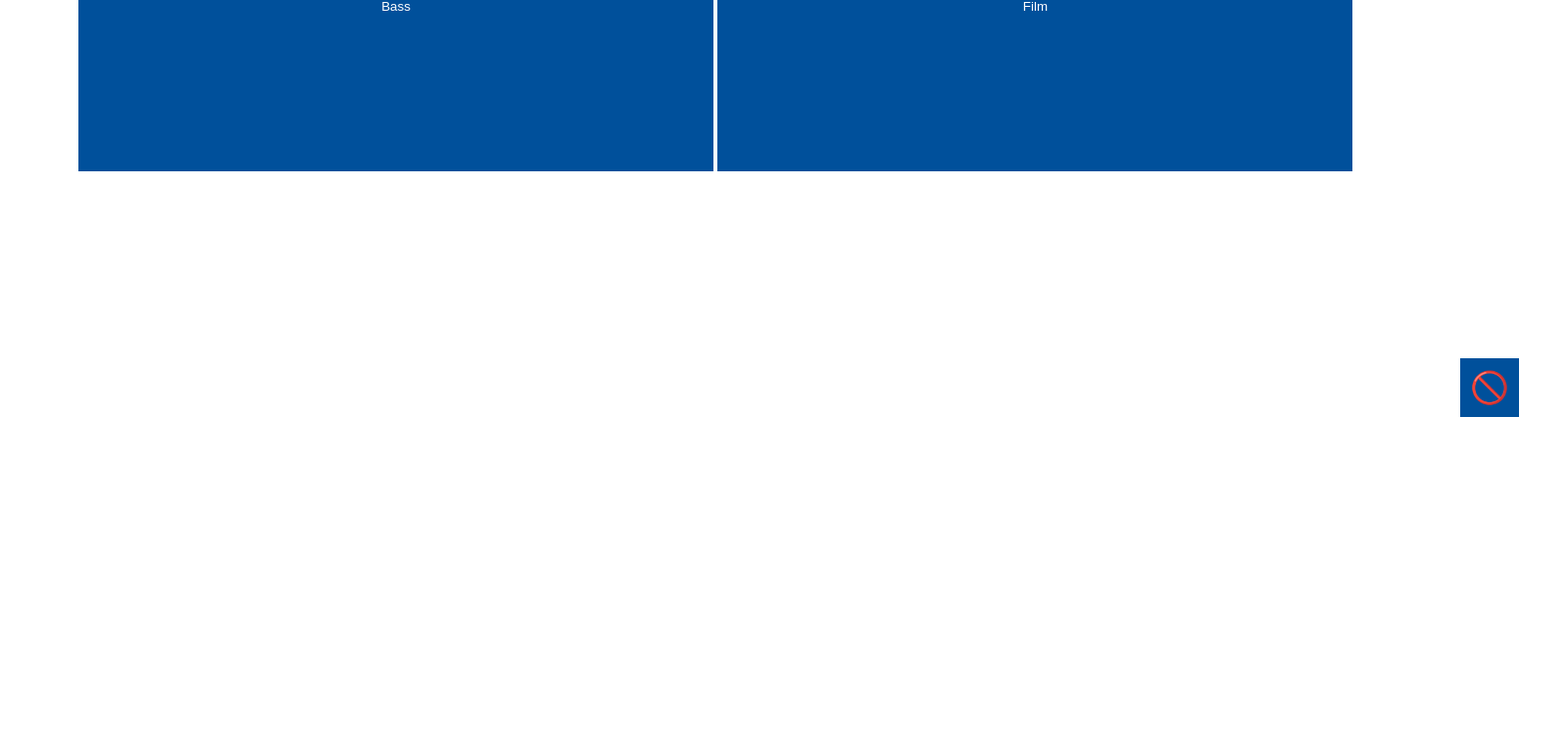
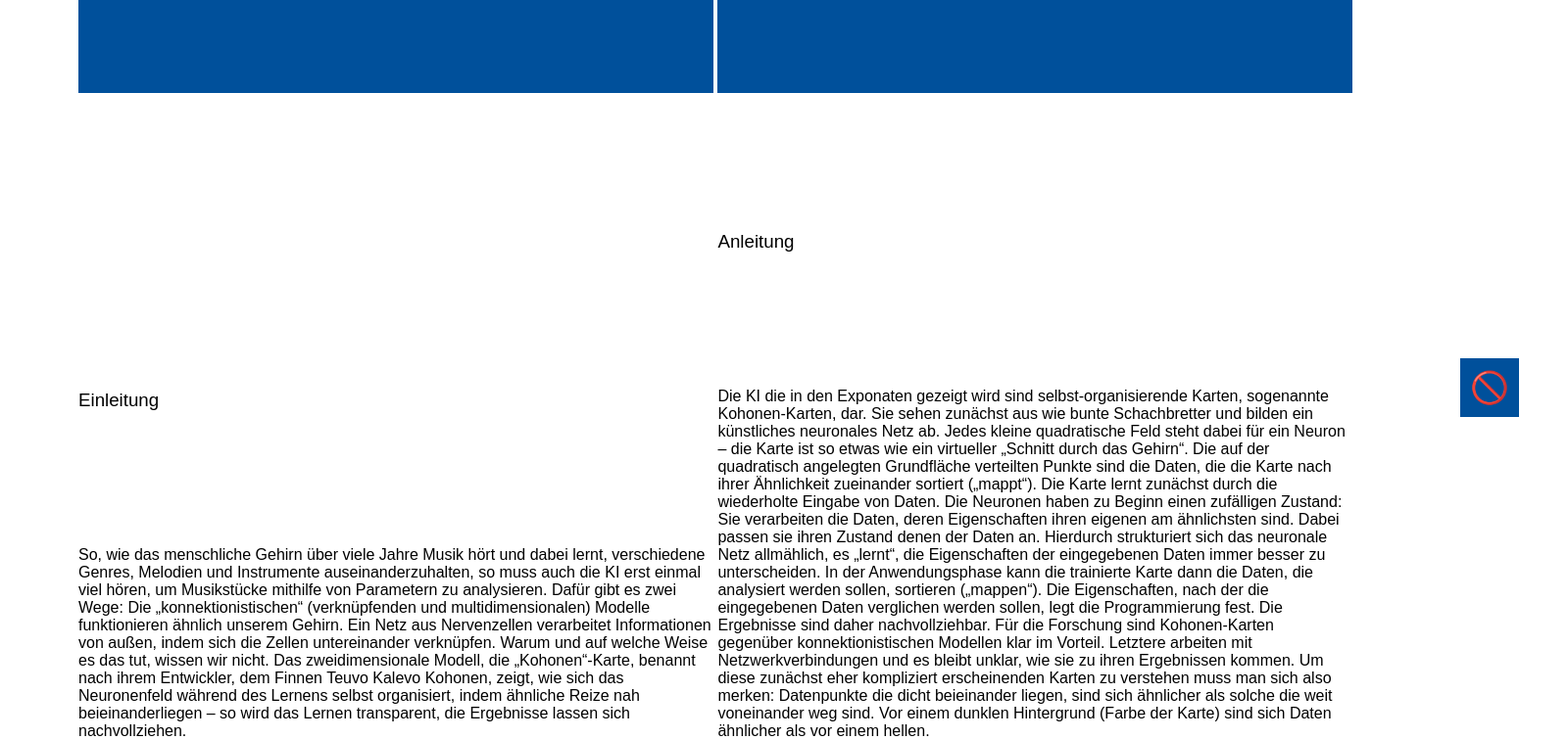
Before and after one commit to JDeppe-FWJ/Hamburg-Dash, an Electron app: page index.html in a window 1600 px wide. Shown: the part 324-1080 px from the top of the page at 98% size. Before the commit the page ends 800 px from the top, so only its background shows below. Drawn offline with Linux system fonts and the light colour scheme.

Commit message:
Added dash texts, weird placement/formatting

```diff
--- a/index.html
+++ b/index.html
@@ -43,6 +43,21 @@
         </div>
       </div>
     </div>
+    <div class="textPanel">
+      <div class="textWrapper">
+          <h3>Einleitung</h3>
+          <p>So, wie das menschliche Gehirn über viele Jahre Musik hört und dabei lernt, verschiedene Genres, Melodien und Instrumente auseinanderzuhalten, so muss auch die KI erst einmal viel hören, um Musikstücke mithilfe von Parametern zu analysieren. Dafür gibt es zwei Wege: Die „konnektionistischen“ (verknüpfenden und multidimensionalen) Modelle funktionieren ähnlich unserem Gehirn. Ein Netz aus Nervenzellen verarbeitet Informationen von außen, indem sich die Zellen untereinander verknüpfen. Warum und auf welche Weise es das tut, wissen wir nicht. Das zweidimensionale Modell, die „Kohonen“-Karte, benannt nach ihrem Entwickler, dem Finnen Teuvo Kalevo Kohonen, zeigt, wie sich das Neuronenfeld während des Lernens selbst organisiert, indem ähnliche Reize nah beieinanderliegen – so wird das Lernen transparent, die Ergebnisse lassen sich nachvollziehen.</p>
+      </div>
+      <div class="textWrapper">
+        <h3>Anleitung</h3>
+        <p>Die KI die in den Exponaten gezeigt wird sind selbst-organisierende Karten, sogenannte Kohonen-Karten, dar. Sie sehen zunächst aus wie bunte Schachbretter und bilden ein künstliches neuronales Netz ab. Jedes kleine quadratische Feld steht dabei für ein Neuron – die Karte ist so etwas wie ein virtueller „Schnitt durch das Gehirn“. Die auf der quadratisch angelegten Grundfläche verteilten Punkte sind die Daten, die die Karte nach ihrer Ähnlichkeit zueinander sortiert („mappt“).
+          Die Karte lernt zunächst durch die wiederholte Eingabe von Daten. Die Neuronen haben zu Beginn einen zufälligen Zustand: Sie verarbeiten die Daten, deren Eigenschaften ihren eigenen am ähnlichsten sind. Dabei passen sie ihren Zustand denen der Daten an. Hierdurch strukturiert sich das neuronale Netz allmählich, es „lernt“, die Eigenschaften der eingegebenen Daten immer besser zu unterscheiden. In der Anwendungsphase kann die trainierte Karte dann die Daten, die analysiert werden sollen, sortieren („mappen“).
+          Die Eigenschaften, nach der die eingegebenen Daten verglichen werden sollen, legt die Programmierung fest. Die Ergebnisse sind daher nachvollziehbar. Für die Forschung sind Kohonen-Karten gegenüber konnektionistischen Modellen klar im Vorteil. Letztere arbeiten mit Netzwerkverbindungen und es bleibt unklar, wie sie zu ihren Ergebnissen kommen.
+          Um diese zunächst eher kompliziert erscheinenden Karten zu verstehen muss man sich also merken:
+          Datenpunkte die dicht beieinander liegen, sind sich ähnlicher als solche die weit voneinander weg sind.
+          Vor einem dunklen Hintergrund (Farbe der Karte) sind sich Daten ähnlicher als vor einem hellen.</p>
+      </div>
+    </div>
   </body>
 
   <script src="script.js"></script>
--- a/main.js
+++ b/main.js
@@ -37,7 +37,6 @@ app.on('ready', () => {
         }
     });
     mainWindow.loadFile('index.html');
-    mainWindow.webContents.openDevTools();
 });
 
 //Switch to an app when receiving the correct IPC event
--- a/style.css
+++ b/style.css
@@ -67,6 +67,15 @@ body{
     width: 45%;
 }
 
+.textPanel {
+    height: 20%;
+    width: 90%;
+}
+.textWrapper {
+    width: 45%;
+    display: inline-block;
+}
+
 .quitButton {
     width: 60px;
     height: 60px;
```
